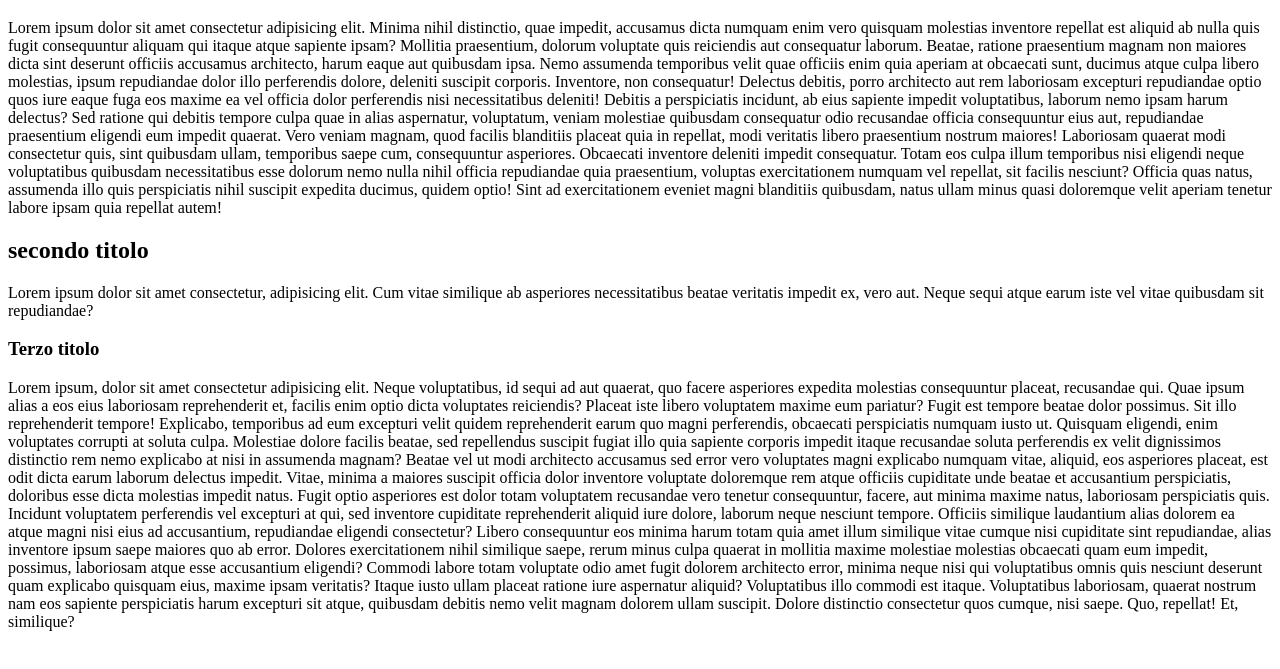
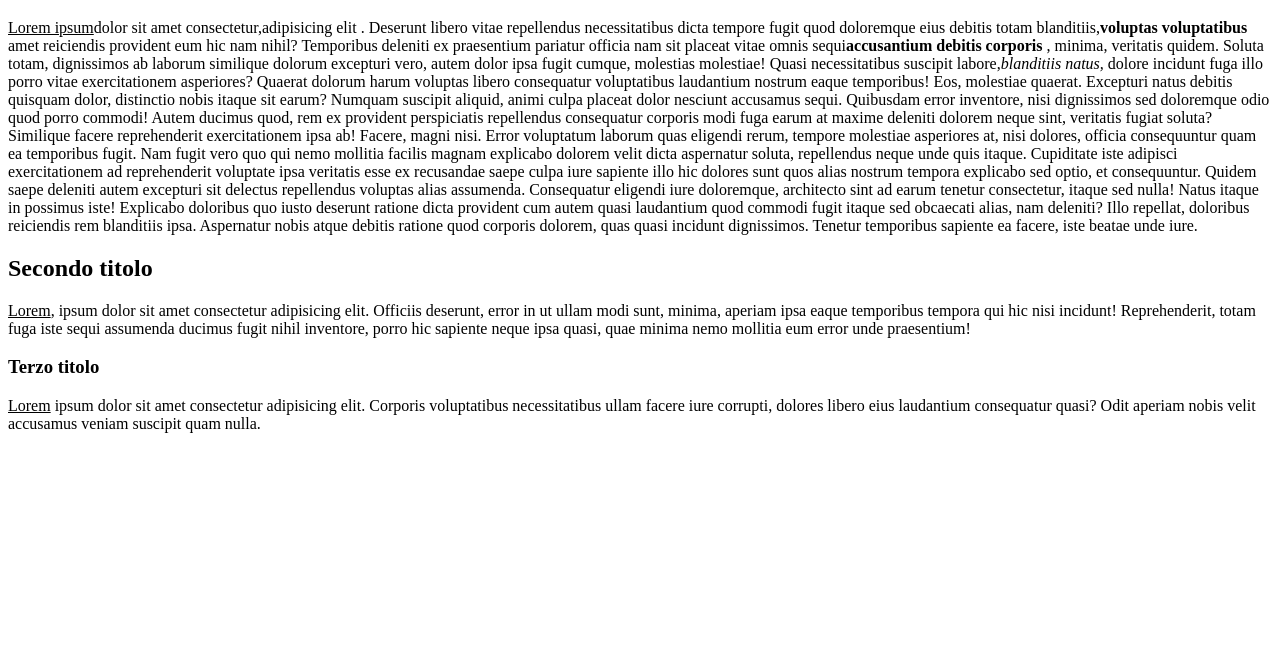
Before and after one commit to Tautiel/WebDev, a plain HTML site: page index_2.html in a window 1280 px wide. Shown: the part 61-730 px from the top of the page. Drawn offline with Linux system fonts and the light colour scheme.

Commit message:
Update index_2.html

```diff
--- a/index_2.html
+++ b/index_2.html
@@ -3,94 +3,65 @@
   <head>
     <meta charset="UTF-8" />
     <meta http-equiv="X-UA-Compatible" content="IE=edge" />
+    <meta name="viewport" content="width=device-width, initial-scale=1.0" />
     <meta name="description" content="descrizione Blog" />
-    <meta name="keywords" content="primo Blog" />
-    <meta name="viewport" content="width=device-width, initial-scale=1.0" />
+    <meta name="robots" content="index" />
     <meta name="robots" content="follow" />
-    <meta name="robots" content="index" />
 
     <link rel="icon" type="image/x-icon" href="favicon-16x16.png" />
-    <title>Blog MDG</title>
+    <title>BLOG MD</title>
   </head>
   <body>
     <h1>Primo titolo</h1>
-
     <p>
-      Lorem ipsum dolor sit amet consectetur adipisicing elit. Minima nihil
-      distinctio, quae impedit, accusamus dicta numquam enim vero quisquam
-      molestias inventore repellat est aliquid ab nulla quis fugit consequuntur
-      aliquam qui itaque atque sapiente ipsam? Mollitia praesentium, dolorum
-      voluptate quis reiciendis aut consequatur laborum. Beatae, ratione
-      praesentium magnam non maiores dicta sint deserunt officiis accusamus
-      architecto, harum eaque aut quibusdam ipsa. Nemo assumenda temporibus
-      velit quae officiis enim quia aperiam at obcaecati sunt, ducimus atque
-      culpa libero molestias, ipsum repudiandae dolor illo perferendis dolore,
-      deleniti suscipit corporis. Inventore, non consequatur! Delectus debitis,
-      porro architecto aut rem laboriosam excepturi repudiandae optio quos iure
-      eaque fuga eos maxime ea vel officia dolor perferendis nisi necessitatibus
-      deleniti! Debitis a perspiciatis incidunt, ab eius sapiente impedit
-      voluptatibus, laborum nemo ipsam harum delectus? Sed ratione qui debitis
-      tempore culpa quae in alias aspernatur, voluptatum, veniam molestiae
-      quibusdam consequatur odio recusandae officia consequuntur eius aut,
-      repudiandae praesentium eligendi eum impedit quaerat. Vero veniam magnam,
-      quod facilis blanditiis placeat quia in repellat, modi veritatis libero
-      praesentium nostrum maiores! Laboriosam quaerat modi consectetur quis,
-      sint quibusdam ullam, temporibus saepe cum, consequuntur asperiores.
-      Obcaecati inventore deleniti impedit consequatur. Totam eos culpa illum
-      temporibus nisi eligendi neque voluptatibus quibusdam necessitatibus esse
-      dolorum nemo nulla nihil officia repudiandae quia praesentium, voluptas
-      exercitationem numquam vel repellat, sit facilis nesciunt? Officia quas
-      natus, assumenda illo quis perspiciatis nihil suscipit expedita ducimus,
-      quidem optio! Sint ad exercitationem eveniet magni blanditiis quibusdam,
-      natus ullam minus quasi doloremque velit aperiam tenetur labore ipsam quia
-      repellat autem!
+      <u>Lorem ipsum</u>dolor sit amet consectetur,<span>adipisicing elit</span> . Deserunt libero
+      vitae repellendus necessitatibus dicta tempore fugit quod doloremque eius
+      debitis totam blanditiis,<b>voluptas voluptatibus</b> amet reiciendis provident
+      eum hic nam nihil? Temporibus deleniti ex praesentium pariatur officia nam
+      sit placeat vitae omnis sequi<strong>accusantium debitis corporis</strong> , minima,
+      veritatis quidem. Soluta totam, dignissimos ab laborum similique dolorum
+      excepturi vero, autem dolor ipsa fugit cumque, molestias molestiae! Quasi
+      necessitatibus suscipit labore,<span style="font-style: italic;">blanditiis natus,</span>  dolore incidunt fuga
+      illo porro vitae exercitationem asperiores? Quaerat dolorum harum voluptas
+      libero consequatur voluptatibus laudantium nostrum eaque temporibus! Eos,
+      molestiae quaerat. Excepturi natus debitis quisquam dolor, distinctio
+      nobis itaque sit earum? Numquam suscipit aliquid, animi culpa placeat
+      dolor nesciunt accusamus sequi. Quibusdam error inventore, nisi
+      dignissimos sed doloremque odio quod porro commodi! Autem ducimus quod,
+      rem ex provident perspiciatis repellendus consequatur corporis modi fuga
+      earum at maxime deleniti dolorem neque sint, veritatis fugiat soluta?
+      Similique facere reprehenderit exercitationem ipsa ab! Facere, magni nisi.
+      Error voluptatum laborum quas eligendi rerum, tempore molestiae asperiores
+      at, nisi dolores, officia consequuntur quam ea temporibus fugit. Nam fugit
+      vero quo qui nemo mollitia facilis magnam explicabo dolorem velit dicta
+      aspernatur soluta, repellendus neque unde quis itaque. Cupiditate iste
+      adipisci exercitationem ad reprehenderit voluptate ipsa veritatis esse ex
+      recusandae saepe culpa iure sapiente illo hic dolores sunt quos alias
+      nostrum tempora explicabo sed optio, et consequuntur. Quidem saepe
+      deleniti autem excepturi sit delectus repellendus voluptas alias
+      assumenda. Consequatur eligendi iure doloremque, architecto sint ad earum
+      tenetur consectetur, itaque sed nulla! Natus itaque in possimus iste!
+      Explicabo doloribus quo iusto deserunt ratione dicta provident cum autem
+      quasi laudantium quod commodi fugit itaque sed obcaecati alias, nam
+      deleniti? Illo repellat, doloribus reiciendis rem blanditiis ipsa.
+      Aspernatur nobis atque debitis ratione quod corporis dolorem, quas quasi
+      incidunt dignissimos. Tenetur temporibus sapiente ea facere, iste beatae
+      unde iure.
     </p>
-
-    <h2>secondo titolo</h2>
+    <h2>Secondo titolo</h2>
     <p>
-      Lorem ipsum dolor sit amet consectetur, adipisicing elit. Cum vitae
-      similique ab asperiores necessitatibus beatae veritatis impedit ex, vero
-      aut. Neque sequi atque earum iste vel vitae quibusdam sit repudiandae?
+      <u>Lorem</u>, ipsum dolor sit amet consectetur adipisicing elit. Officiis
+      deserunt, error in ut ullam modi sunt, minima, aperiam ipsa eaque
+      temporibus tempora qui hic nisi incidunt! Reprehenderit, totam fuga iste
+      sequi assumenda ducimus fugit nihil inventore, porro hic sapiente neque
+      ipsa quasi, quae minima nemo mollitia eum error unde praesentium!
     </p>
-
     <h3>Terzo titolo</h3>
     <p>
-      Lorem ipsum, dolor sit amet consectetur adipisicing elit. Neque
-      voluptatibus, id sequi ad aut quaerat, quo facere asperiores expedita
-      molestias consequuntur placeat, recusandae qui. Quae ipsum alias a eos
-      eius laboriosam reprehenderit et, facilis enim optio dicta voluptates
-      reiciendis? Placeat iste libero voluptatem maxime eum pariatur? Fugit est
-      tempore beatae dolor possimus. Sit illo reprehenderit tempore! Explicabo,
-      temporibus ad eum excepturi velit quidem reprehenderit earum quo magni
-      perferendis, obcaecati perspiciatis numquam iusto ut. Quisquam eligendi,
-      enim voluptates corrupti at soluta culpa. Molestiae dolore facilis beatae,
-      sed repellendus suscipit fugiat illo quia sapiente corporis impedit itaque
-      recusandae soluta perferendis ex velit dignissimos distinctio rem nemo
-      explicabo at nisi in assumenda magnam? Beatae vel ut modi architecto
-      accusamus sed error vero voluptates magni explicabo numquam vitae,
-      aliquid, eos asperiores placeat, est odit dicta earum laborum delectus
-      impedit. Vitae, minima a maiores suscipit officia dolor inventore
-      voluptate doloremque rem atque officiis cupiditate unde beatae et
-      accusantium perspiciatis, doloribus esse dicta molestias impedit natus.
-      Fugit optio asperiores est dolor totam voluptatem recusandae vero tenetur
-      consequuntur, facere, aut minima maxime natus, laboriosam perspiciatis
-      quis. Incidunt voluptatem perferendis vel excepturi at qui, sed inventore
-      cupiditate reprehenderit aliquid iure dolore, laborum neque nesciunt
-      tempore. Officiis similique laudantium alias dolorem ea atque magni nisi
-      eius ad accusantium, repudiandae eligendi consectetur? Libero consequuntur
-      eos minima harum totam quia amet illum similique vitae cumque nisi
-      cupiditate sint repudiandae, alias inventore ipsum saepe maiores quo ab
-      error. Dolores exercitationem nihil similique saepe, rerum minus culpa
-      quaerat in mollitia maxime molestiae molestias obcaecati quam eum impedit,
-      possimus, laboriosam atque esse accusantium eligendi? Commodi labore totam
-      voluptate odio amet fugit dolorem architecto error, minima neque nisi qui
-      voluptatibus omnis quis nesciunt deserunt quam explicabo quisquam eius,
-      maxime ipsam veritatis? Itaque iusto ullam placeat ratione iure aspernatur
-      aliquid? Voluptatibus illo commodi est itaque. Voluptatibus laboriosam,
-      quaerat nostrum nam eos sapiente perspiciatis harum excepturi sit atque,
-      quibusdam debitis nemo velit magnam dolorem ullam suscipit. Dolore
-      distinctio consectetur quos cumque, nisi saepe. Quo, repellat! Et,
-      similique?
+      <u>Lorem</u> ipsum dolor sit amet consectetur adipisicing elit. Corporis
+      voluptatibus necessitatibus ullam facere iure corrupti, dolores libero
+      eius laudantium consequatur quasi? Odit aperiam nobis velit accusamus
+      veniam suscipit quam nulla.
     </p>
   </body>
 </html>
```
